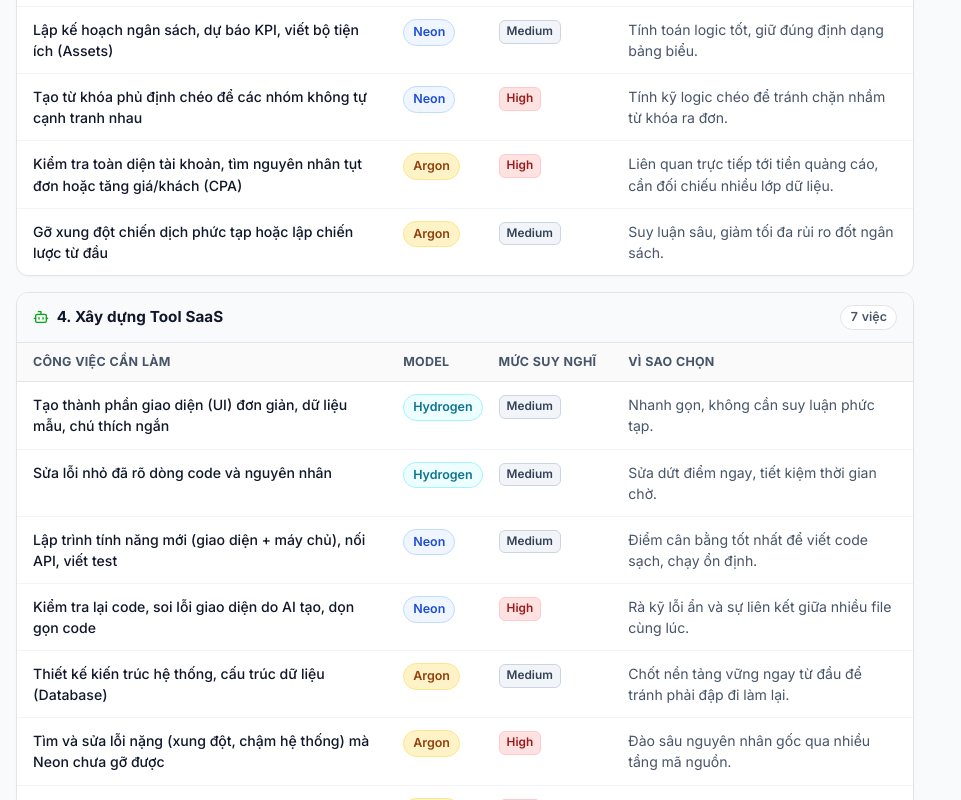
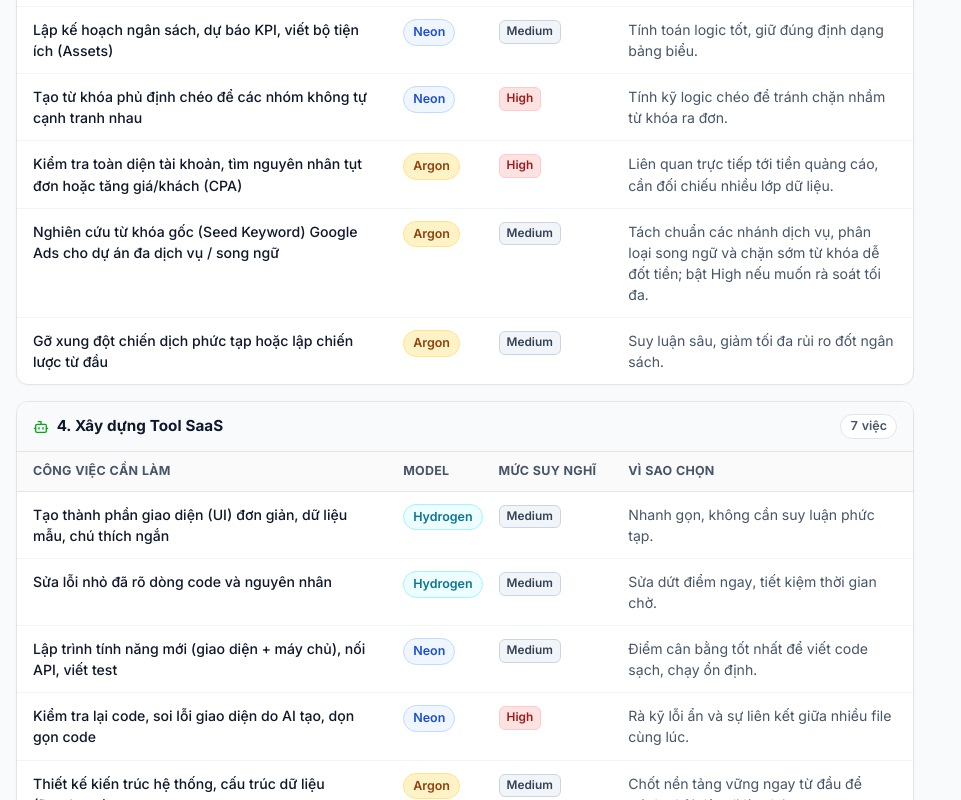
Before and after one commit to havanvandn-prog/bang-tra-cuu-gemini4, a plain HTML site: page index.html in a window 1280 px wide. Shown: the part 1734-2534 px from the top of the page, without its empty margins (0-961 px from the left). Drawn offline with Linux system fonts and the light colour scheme.

Commit message:
Bo sung tac vu seed keyword Google Ads da dich vu (Argon Medium)

```diff
--- a/index.html
+++ b/index.html
@@ -912,6 +912,9 @@
       { cat: 'Google Ads', task: 'Kiểm tra toàn diện tài khoản, tìm nguyên nhân tụt đơn hoặc tăng giá/khách (CPA)', model: 'Argon', level: 'High', reason: 'Liên quan trực tiếp tới tiền quảng cáo, cần đối chiếu nhiều lớp dữ liệu.',
         codex: { model: 'Astra', level: 'High', reason: 'Cần kiểm tra giả thuyết từ chi phí, tỷ lệ chuyển đổi và tình trạng tracking.' }
       },
+      { cat: 'Google Ads', task: 'Nghiên cứu từ khóa gốc (Seed Keyword) Google Ads cho dự án đa dịch vụ / song ngữ', model: 'Argon', level: 'Medium', reason: 'Tách chuẩn các nhánh dịch vụ, phân loại song ngữ và chặn sớm từ khóa dễ đốt tiền; bật High nếu muốn rà soát tối đa.',
+        codex: { model: 'Astra', level: 'Medium', reason: 'Cần bóc tách nhiều nhánh dịch vụ, phân biệt ý định theo ngôn ngữ và rà khoảng trống trang đích.' }
+      },
       { cat: 'Google Ads', task: 'Gỡ xung đột chiến dịch phức tạp hoặc lập chiến lược từ đầu', model: 'Argon', level: 'Medium', reason: 'Suy luận sâu, giảm tối đa rủi ro đốt ngân sách.',
         codex: { model: 'Astra', level: 'Medium', reason: 'Cần cân nhắc độ chồng lấn, mục tiêu và cách phân bổ ngân sách giữa chiến dịch.' }
       },
```
